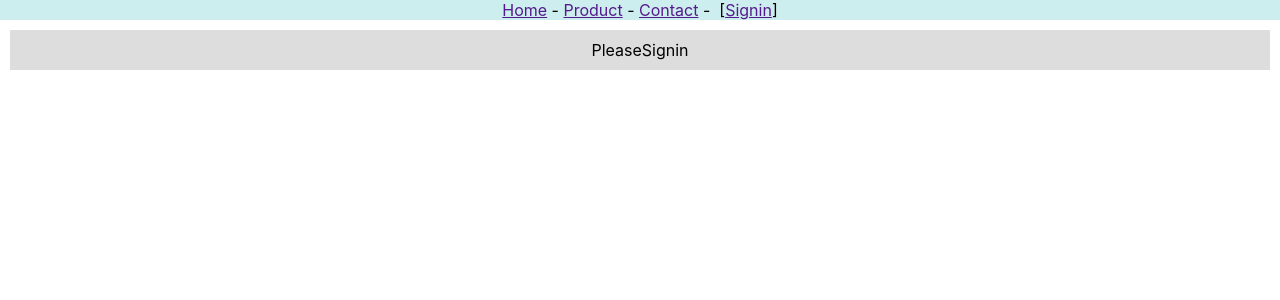
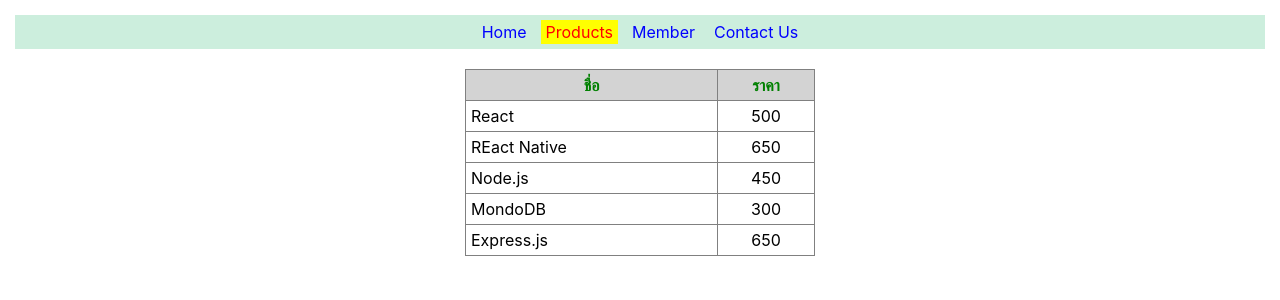
Before and after one commit to Jaktorn/apptest, a React (Create React App) app: page /products in a window 1280 px wide. Shown: the top 300 px of the page. Built offline with nearby package versions, Linux system fonts and the light colour scheme.

Commit message:
cretae Riuter2,Router3

```diff
--- a/package.json
+++ b/package.json
@@ -8,6 +8,7 @@
     "@testing-library/user-event": "^13.5.0",
     "react": "^18.3.1",
     "react-dom": "^18.3.1",
+    "react-router-dom": "^6.26.2",
     "react-scripts": "5.0.1",
     "web-vitals": "^2.1.4"
   },
--- a/src/App.js
+++ b/src/App.js
@@ -1,18 +1,7 @@
-import React, { useContext, useState } from 'react'
-import {userConText} from './context';
-import Header2 from './context-header2';
-import Content2 from './context-content2';
-
-
+import React from "react";
+import Rounter2 from "./router2";
+import Rounter3 from "./router3";
 
 export default function App(){
-  let [user, setUser] = useState('')
-
-
-  return (
-    <userConText.Provider value={[user, setUser]}>
-      <Header2/>
-      <Content2/>
-    </userConText.Provider>
-  )
+  return <Rounter3/>
 }
--- /dev/null
+++ b/src/home.js
@@ -0,0 +1,13 @@
+import React from "react";
+
+export default function Home(){
+    return(
+        <p style={{textAlign:'center'}}>
+            <h3>ยินดีต้อนรับสู่ React Store</h3>
+            รายชื่อ <a href="/products">สินค้า</a> ที่เรามีจำหน่าย
+            <br/>
+            แต่ท่านต้องเป้น <a href="/member">สมาชิก</a>จึงจะสั่งซื้อได้<br/>
+            หากมีข้อสงสัย กรุณา<a href="/contact">ติดต่อเรา</a>
+        </p>
+    )
+}
--- /dev/null
+++ b/src/member.js
@@ -0,0 +1,7 @@
+import React from "react";
+
+export default function Member()   {
+    return(
+        <div style={{textAlign: 'center'}}>Member Page</div>
+    )
+}
--- /dev/null
+++ b/src/navlink.css
@@ -0,0 +1,20 @@
+.nav{
+    background-color: #ced;
+    padding: 7px;
+    text-align: center;
+    margin: 15px;
+
+}
+
+.menu{
+    color:blue;
+    text-decoration: none;
+    padding: 2px 5px;
+}
+
+.active_menu{
+    color: red;
+    background-color: yellow;
+    text-decoration: none;
+    padding: 2px 5px;
+}
--- /dev/null
+++ b/src/products.css
@@ -0,0 +1,18 @@
+table {
+    width: 350px;
+    border-collapse: collapse; /* แก้ไขคำว่า "collaps" เป็น "collapse" */
+    margin: auto;
+}
+
+th {
+    background-color: lightgray;
+    color: green;
+}
+
+th, td {
+    padding: 5px;
+}
+
+td:nth-child(2) {
+    text-align: center;
+}
--- /dev/null
+++ b/src/products.js
@@ -0,0 +1,24 @@
+import React, { Component } from "react";
+import './products.css'
+
+export default class Products extends Component {
+    data = [
+        ['React',500],
+        ['REact Native',650],
+        ['Node.js',450],
+        ['MondoDB',300],
+        ['Express.js',650]
+    ]
+render(){
+    return(
+        <table border="1">
+            <tr><th>ชื่อ</th><th>ราคา</th></tr>
+            {
+                this.data.map(d=>{
+                    return <tr><td>{d[0]}</td><td>{d[1]}</td></tr>
+                })
+            }
+            </table>
+        )
+    }
+}
--- /dev/null
+++ b/src/router2.js
@@ -0,0 +1,38 @@
+import React from "react";
+import { BrowserRouter, NavLink } from "react-router-dom";
+import './navlink.css';
+
+export default function Router2() {
+    return (
+        <BrowserRouter>
+            <nav className="nav">
+                <NavLink
+                    to='/'
+                    className={({ isActive }) =>
+                        isActive ? "active_menu" : "menu"
+                    }
+                    style={({ isActive }) => ({
+                        fontWeight: isActive ? "bold" : ""
+                    })}
+                >
+                    Home
+                </NavLink>
+                &nbsp;-&nbsp;
+                <NavLink to='/products' className={({ isActive }) => isActive ? "active_menu" : "menu"}>
+                    Products
+                </NavLink>
+                &nbsp;-&nbsp;
+                <NavLink to='/member' className={({ isActive }) => isActive ? "active_menu" : "menu"}>
+                    Member
+                </NavLink>
+                &nbsp;-&nbsp;
+                <NavLink to='/contact' className={({ isActive }) => isActive ? "active_menu" : "menu"}>
+                    Contact Us
+                </NavLink>
+                <NavLink to='/contact' className={({ isActive }) => isActive ? "active_menu" : "menu"}>
+
+                </NavLink>
+            </nav>
+        </BrowserRouter>
+    );
+}
--- /dev/null
+++ b/src/router3.js
@@ -0,0 +1,33 @@
+// react/app1/src/router3.js
+
+import React from 'react';
+import { BrowserRouter, NavLink, Route, Routes } from 'react-router-dom';
+import './navlink.css';
+import Products from './products';
+import Home from './home';
+import Member from './member';
+
+export default function Router3() {
+  return (
+    <BrowserRouter>
+      <nav className="nav">
+        <NavLink to='/' className={({ isActive }) => isActive ? "active_menu" : "menu"} style={({ isActive }) => ({
+          fontWeight: isActive ? "bold" : ""
+        })}>Home</NavLink> &nbsp;
+        <NavLink to='/products' className={({ isActive }) => isActive ? "active_menu" : "menu"}>Products</NavLink> &nbsp;
+        <NavLink to='/member' className={({ isActive }) => isActive ? "active_menu" : "menu"}>Member</NavLink> &nbsp;
+        <NavLink to='/contact' className={({ isActive }) => isActive ? "active_menu" : "menu"}>Contact Us</NavLink>
+      </nav>
+
+      <div style={{ margin: '20px' }}>
+        <Routes>
+          <Route path="/" element={<Home />} />
+          <Route path="/products" element={<Products />} />
+          <Route path="/member" element={<Member />} />
+          <Route path="/contact" element={<div style={{ textAlign: 'center' }}>Contact Page</div>} />
+          <Route path="*" element={<div style={{ textAlign: 'center' }}>Error 404 Not Found</div>} />
+        </Routes>
+      </div>
+    </BrowserRouter>
+  );
+}
```
Also changed, not shown: 1 other file (tests, documents, lock files or other folders).
